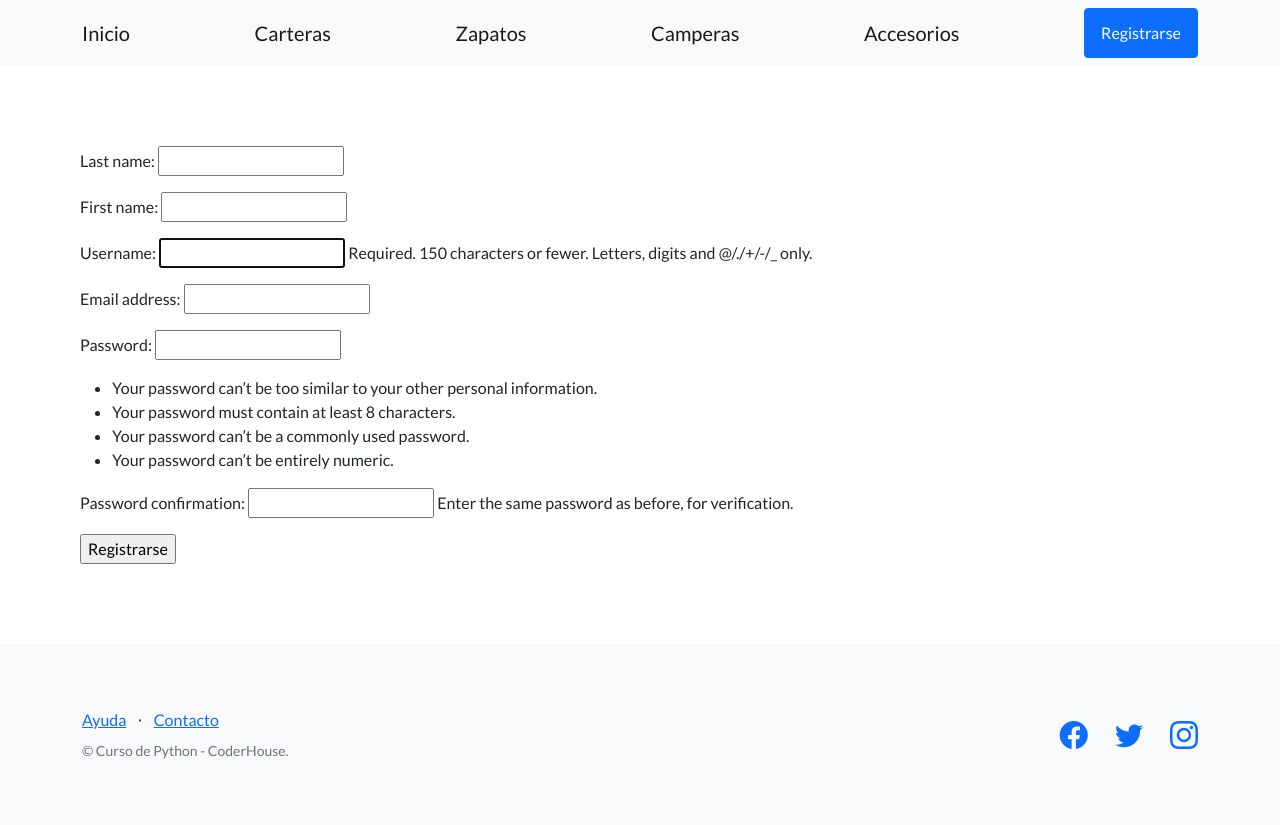
After one commit to Michelle-Genesoni/TrabajoFinalCoder-Qin-Aguirre-Genesoni, a Django app: page /tienda-online/register/ in a window 1280 px wide. The commit adds this page. Run offline with Django 4.2, Linux system fonts and the light colour scheme; some libraries are stand-ins or nearby versions.

Commit message:
Agregado de register

```diff
--- a/apponline/forms.py
+++ b/apponline/forms.py
@@ -1,5 +1,7 @@
+from cProfile import Profile
 from django import forms
-
+from django.contrib.auth.forms import UserCreationForm
+from django.contrib.auth.models import User
 
 class CarterasFormulario(forms.Form):
     nombre = forms.CharField(max_length=50)
@@ -20,3 +22,11 @@ class AccesoriosFormulario(forms.Form):
     nombre = forms.CharField(max_length=50)
     codigo = forms.CharField(max_length=50)
     stock = forms.IntegerField()
+
+class UserRegisterForm(UserCreationForm):
+    password1: forms.CharField(label='Contraseña', widget=forms.PasswordInput)
+    password2: forms.CharField(label='Repetir contraseña', widget=forms.PasswordInput)
+
+    class Meta:
+        model = User
+        fields = ['last_name', 'first_name', 'username', 'email', 'password1', 'password2']
--- a/apponline/templates/apponline/plantilla_base.html
+++ b/apponline/templates/apponline/plantilla_base.html
@@ -32,11 +32,14 @@
                 <a class="navbar-brand" href="{% url 'zapatos' %}">Zapatos</a>
                 <a class="navbar-brand" href="{% url 'camperas' %}">Camperas</a>
                 <a class="navbar-brand" href="{% url 'accesorios' %}">Accesorios</a>
-                <a class="btn btn-primary" href="#signup">INICIAR</a>
+                <a class="btn btn-primary" href="{% url 'register' %}">Registrarse</a>
             </div>
         </nav>
 
         <section style="padding:80px;">
+            {% if mensaje %}
+            <span style="background-color: blue;">{{mensaje}}</span>
+            {% endif%}
             {% block contenido_base %}
             {% endblock contenido_base %}
         </section>
@@ -64,7 +67,7 @@
                                 <a href="#!"><i class="bi-twitter fs-3"></i></a>
                             </li>
                             <li class="list-inline-item">
-                                <a href="https://www.instagram.com/demonblue616/"><i class="bi-instagram fs-3"></i></a>
+                                <a href="instagram"><i class="bi-instagram fs-3"></i></a>
                             </li>
                         </ul>
                     </div>
--- /dev/null
+++ b/apponline/templates/apponline/registro.html
@@ -0,0 +1,9 @@
+{% extends "apponline/plantilla_base.html" %}
+
+{% block contenido_base %}
+<form method="post">
+  {% csrf_token %}
+  {{ form.as_p }}
+  <input type="submit" value="Registrarse" />
+</form>
+{% endblock contenido_base %}
--- a/apponline/urls.py
+++ b/apponline/urls.py
@@ -25,5 +25,5 @@ urlpatterns = [
     path('busqueda-accesorios-form/', views.busqueda_accesorios, name="busqueda_accesorios_form"),
     path('busqueda-accesorios/', views.buscar_accesorios, name="busqueda_accesorios"),
 
-
+    path('register/', views.register, name = "register"),
 ]
--- a/apponline/views.py
+++ b/apponline/views.py
@@ -2,11 +2,19 @@ from tkinter import commondialog
 from typing import Dict
 
 from django.shortcuts import render, redirect, reverse
+
 from django.http import HttpResponse
 from django.template import loader
+
+
 from apponline.models import Carteras, Camperas, Zapatos, Accesorios
-from apponline.forms import CarterasFormulario, CamperasFormulario, ZapatosFormulario, AccesoriosFormulario
+from apponline.forms import CarterasFormulario, CamperasFormulario, ZapatosFormulario, AccesoriosFormulario, UserRegisterForm
 
+#Para el login
+from django.contrib.auth.forms import AuthenticationForm
+from django.contrib.auth import login, authenticate
+from django.contrib.auth.decorators import login_required
+from django.contrib.auth.mixins import LoginRequiredMixin
 
 def inicio(request):
 
@@ -146,8 +154,22 @@ def buscar_accesorios(request):
       else:
             return render(request, "apponline/accesorios.html", {'accesorios': []})
 
-def eliminar_cartera(request, id):
-      cartera = cartera.objects.get(id=id)
-      cartera.delete()
 
-      return redirect('/tienda-online/carteras/')
+#Views de usuarios, registro, login o logout
+
+def register(request):
+      mensaje = ''
+      if request.method == 'POST':
+            form = UserRegisterForm(request.POST)
+
+            if form.is_valid():
+                  form.save()
+                  return render(request, "apponline/inicio.html", {"mensaje": "Usuario Creado :)"})
+
+            else:
+                  mensaje = 'Error al registrarse'
+      formulario = UserRegisterForm()
+      context = {"form": formulario}
+      if mensaje:
+            context['mensaje'] = mensaje
+      return render(request, "apponline/registro.html", context)
--- a/tienda_virtual/settings.py
+++ b/tienda_virtual/settings.py
@@ -55,7 +55,7 @@ ROOT_URLCONF = 'tienda_virtual.urls'
 TEMPLATES = [
     {
         'BACKEND': 'django.template.backends.django.DjangoTemplates',
-        'DIRS': [],
+        'DIRS': [BASE_DIR / 'templates'],
         'APP_DIRS': True,
         'OPTIONS': {
             'context_processors': [
```
Also changed, not shown: apponline/templates/registro.html (deleted), db.sqlite3.
